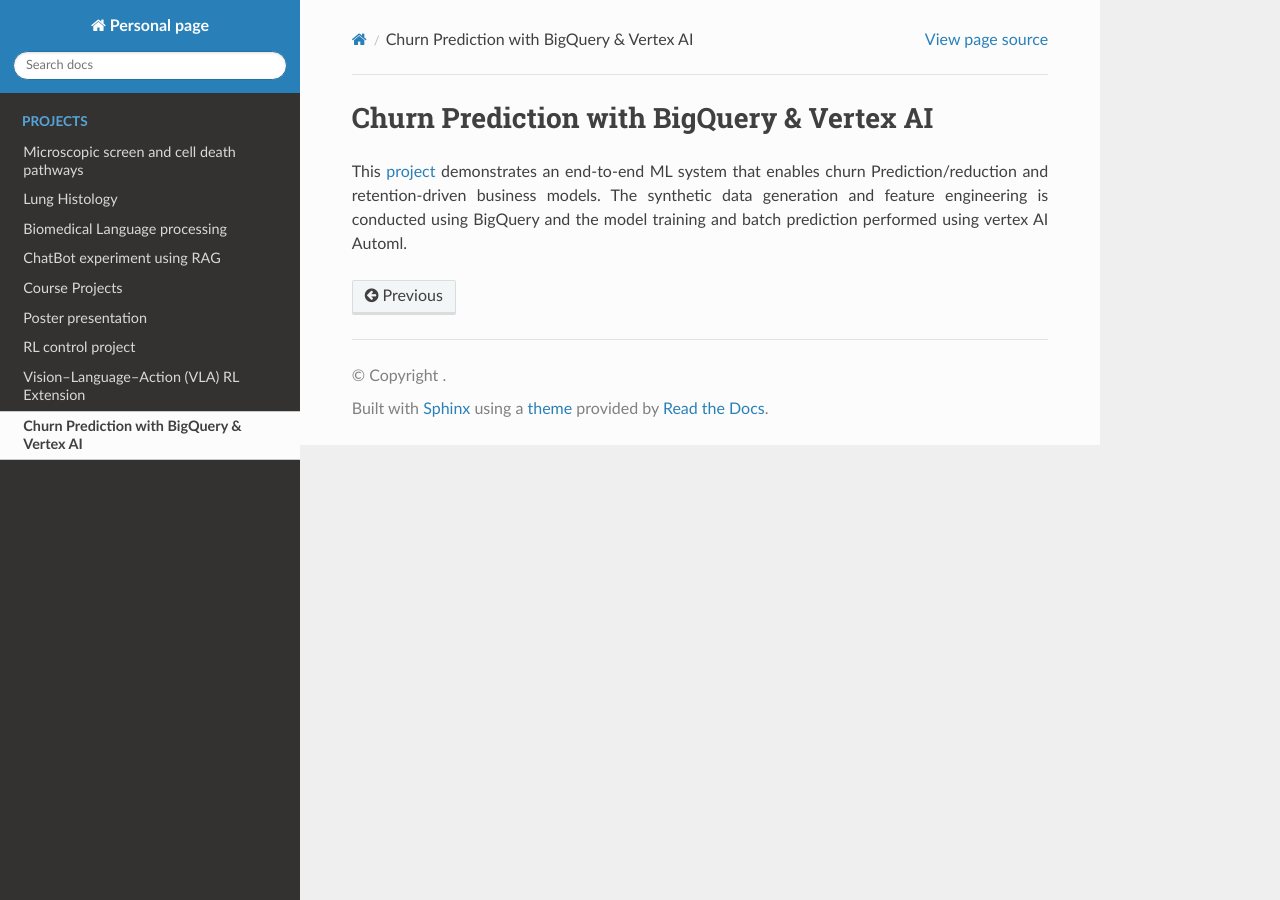
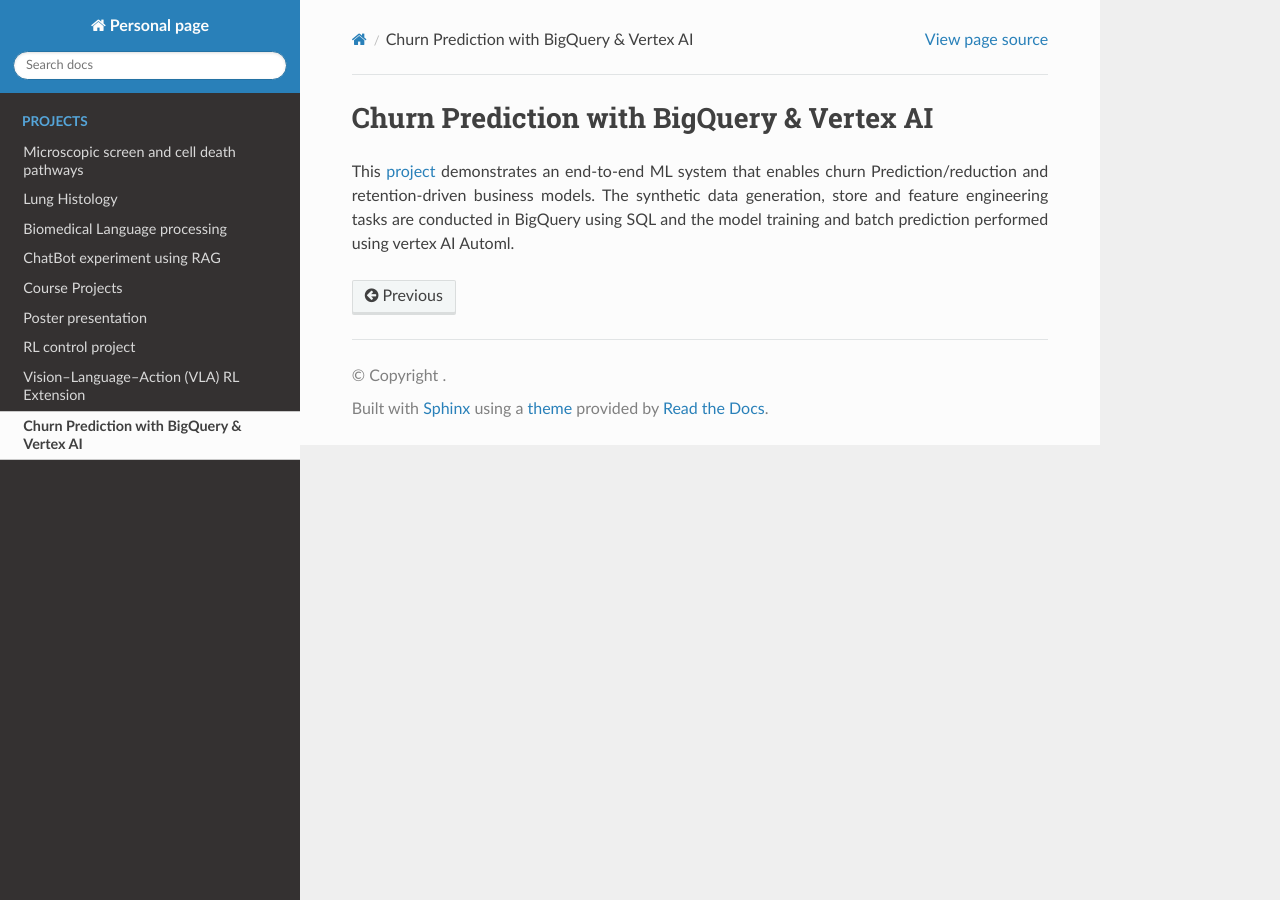
Before and after one commit to SalmaKazemiRashed/ImSalmaKRashed, a Sphinx documentation site: the page built from doc/Churn-Prediction.md, in a window 1280 px wide. Built offline with Sphinx 7.4.7 and the Read the Docs theme 3.1.0, drawn with Linux system fonts in a browser that asks for light colours.

Commit message:
Update Churn-Prediction.md

```diff
--- a/doc/Churn-Prediction.md
+++ b/doc/Churn-Prediction.md
@@ -2,4 +2,4 @@ Churn Prediction with BigQuery & Vertex AI
 ==================
 
 This [project](https://github.com/SalmaKazemiRashed/Churn-Prediction-BigQuery-Vertex-AI) demonstrates an end-to-end ML system that enables churn Prediction/reduction and retention-driven business models.
-The synthetic data generation and feature engineering is conducted using BigQuery and the model training and batch prediction performed using vertex AI Automl.
+The synthetic data generation, store and feature engineering tasks are conducted in BigQuery using SQL and the model training and batch prediction performed using vertex AI Automl.
```
